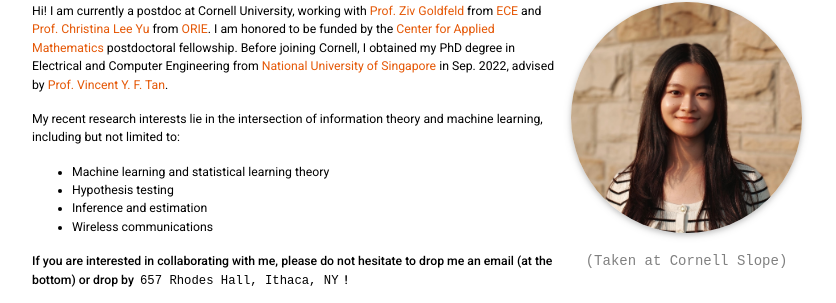
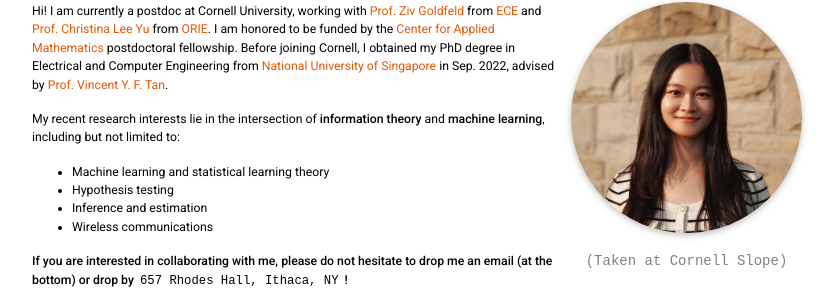
Before and after one commit to haiyun-he/haiyun-he.github.io, a Jekyll site: the page built from _pages/about.md, in a window 1280 px wide and 1358 px high. Shown: the part 223-526 px from the top of the window, without its empty margins (223-1059 px from the left). Built offline with Jekyll 4.4.1, drawn with Linux system fonts in a browser that asks for light colours; comment, search, counter and statistics services are not loaded; a style sheet for code colours, icons or effects is not loaded.

```diff
--- a/_pages/about.md
+++ b/_pages/about.md
@@ -24,7 +24,7 @@ social: true  # includes social icons at the bottom of the page
 
 Hi! I am currently a postdoc at Cornell University, working with [Prof. Ziv Goldfeld](https://people.ece.cornell.edu/zivg/) from [ECE](https://www.ece.cornell.edu/ece) and [Prof. Christina Lee Yu](https://cleeyu.orie.cornell.edu) from [ORIE](https://www.orie.cornell.edu/orie). I am honored to be funded by the [Center for Applied Mathematics](https://www.cam.cornell.edu/cam) postdoctoral fellowship. Before joining Cornell, I obtained my PhD degree in Electrical and Computer Engineering from [National University of Singapore](https://www.nus.edu.sg) in Sep. 2022, advised by [Prof. Vincent Y. F. Tan](https://vyftan.github.io/index.html).
 
-My recent research interests lie in the intersection of information theory and machine learning, including but not limited to:
+My recent research interests lie in the intersection of **information theory** and **machine learning**, including but not limited to:
 - Machine learning and statistical learning theory
 - Hypothesis testing
 - Inference and estimation
```
